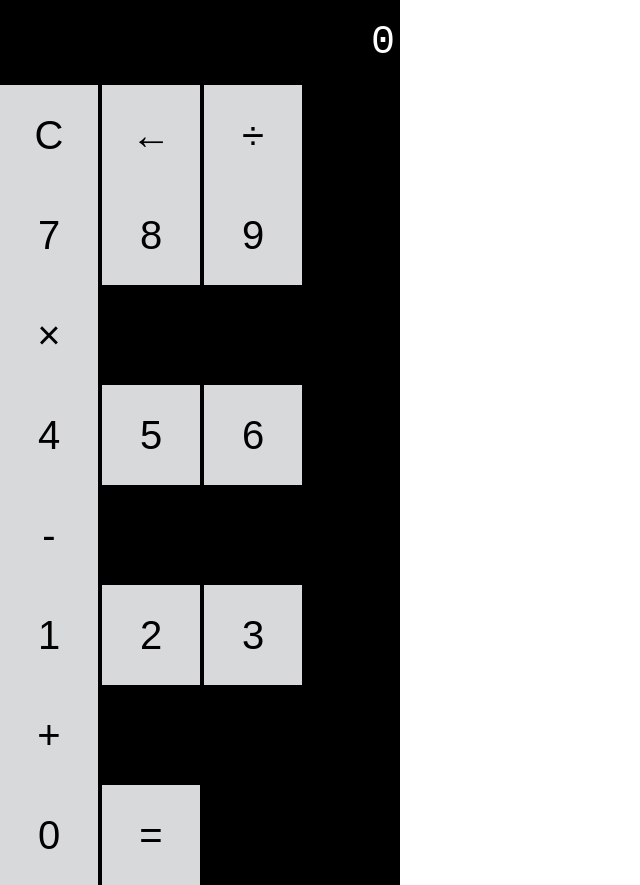
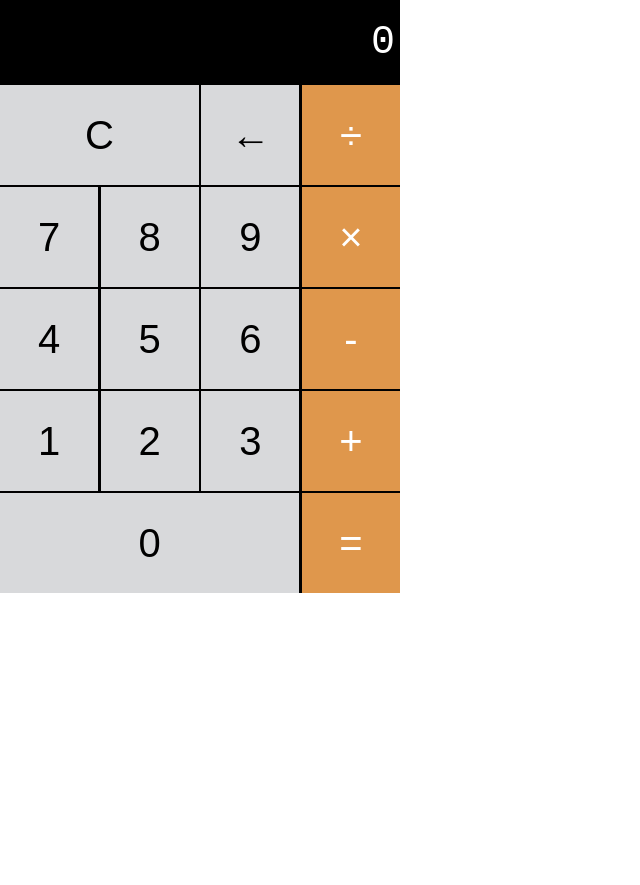
Before and after one commit to ryancamargo/javascript-calculator, a plain HTML site: page index.html in a window 1280 px wide. Shown: the whole page, without its empty margins (0-640 px from the left). After the commit the page ends 800 px from the top, so only its background shows below. Drawn offline with Linux system fonts and the light colour scheme.

Commit message:
style buttons

```diff
--- a/style.css
+++ b/style.css
@@ -31,3 +31,43 @@
     font-size: 40px;
     cursor: pointer;
 }
+
+.calc-button:hover {
+    background-color: #ebebeb;
+}
+
+.calc-button:active {
+    background-color: #bbbcbe;
+}
+
+.double {
+    width: 49.7%;
+}
+
+.triple {
+    width: 74.8%;
+}
+
+.calc-button:last-child {
+    background-color: #df974c;
+    color: white;
+}
+
+.calc-button:last-child:hover {
+    background-color: #dfb07e;
+}
+
+.calc-button:last-child:active {
+    background-color: #dd8d37;
+}
+
+.calc-button-row {
+    display: flex;
+    align-content: stretch;
+    justify-content: space-between;
+    margin-bottom: 0.5%;
+}
+
+.calc-button-row:last-child {
+    padding-bottom: 0;
+}
```
Lines whose indentation alone changed are shown as unchanged.
